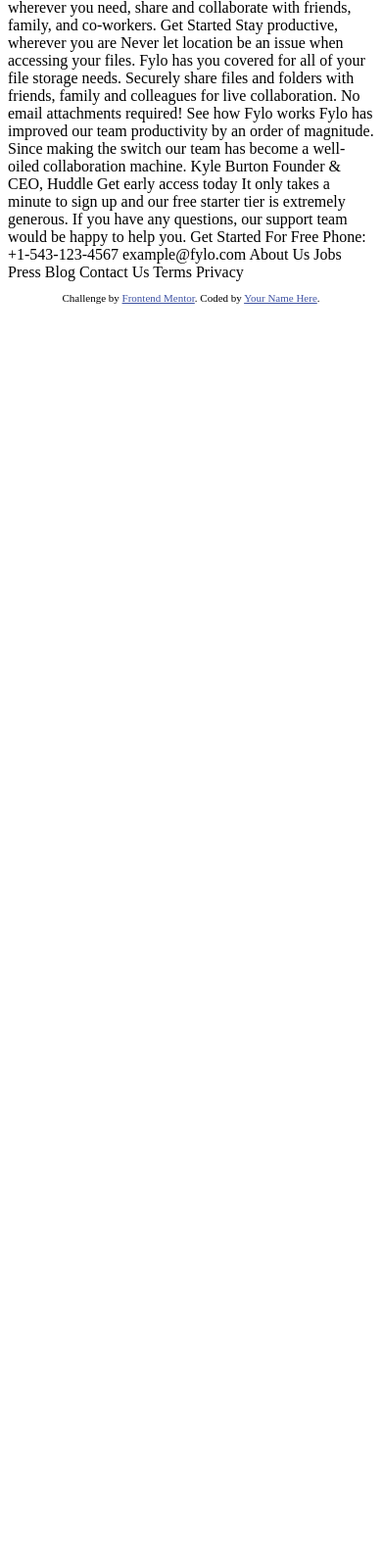
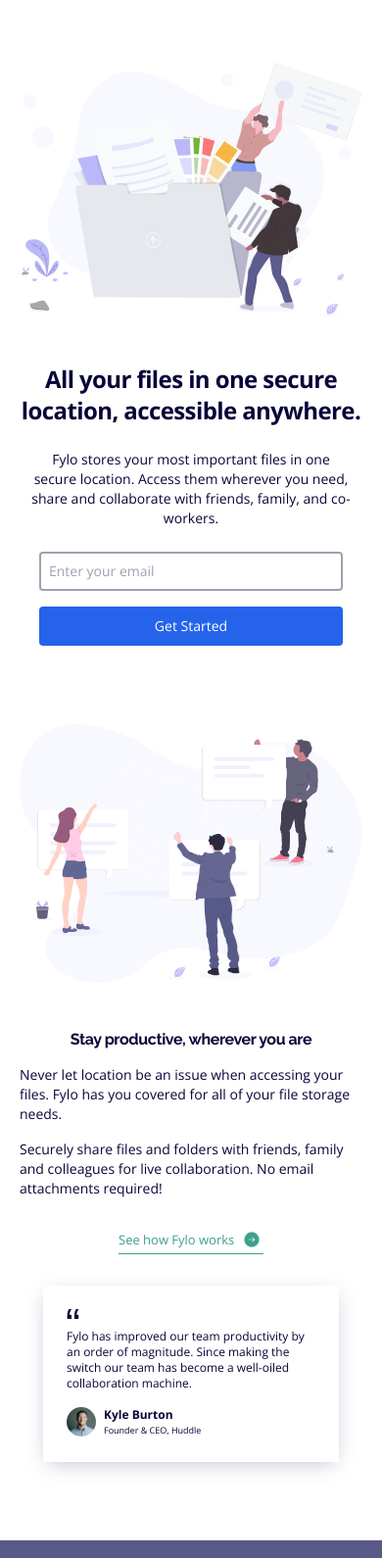
Before and after one commit to jfernandezunsa/fylo, a website: page index.html in a window 390 px wide. Shown: the part 63-1653 px from the top of the page at 98% size. Before the commit the page ends 844 px from the top, so only its background shows below. Drawn offline with nearby package versions, Linux system fonts and the light colour scheme.

Commit message:
modelo mobil terminado

```diff
--- a/index.html
+++ b/index.html
@@ -1,73 +1,125 @@
 <!DOCTYPE html>
 <html lang="en">
   <head>
-  <meta charset="UTF-8">
-  <meta name="viewport" content="width=device-width, initial-scale=1.0"> <!-- displays site properly based on user's device -->
+    <meta charset="UTF-8" />
+    <meta name="viewport" content="width=device-width, initial-scale=1.0" />
+    <!-- displays site properly based on user's device -->
 
-  <link rel="icon" type="image/png" sizes="32x32" href="./images/favicon-32x32.png">
+    <link
+      rel="icon"
+      type="image/png"
+      sizes="32x32"
+      href="./images/favicon-32x32.png"
+    />
 
     <title>Frontend Mentor | Fylo landing page with two column layout</title>
+    <script src="https://cdn.tailwindcss.com"></script>
+    <!-- Feel free to remove these styles or customise in your own stylesheet 👍 -->
 
-  <!-- Feel free to remove these styles or customise in your own stylesheet 👍 -->
     <style>
-    .attribution { font-size: 11px; text-align: center; }
-    .attribution a { color: hsl(228, 45%, 44%); }
+      @import url("https://fonts.googleapis.com/css2?family=Open+Sans:ital,wght@0,300..800;1,300..800&display=swap");
+      @import url("https://fonts.googleapis.com/css2?family=Raleway:ital,wght@0,700;1,700&display=swap");
+      body {
+        font-family: "Open Sans", sans-serif;
+        color: #080539;
+      }
+
+      .attribution {
+        font-size: 11px;
+        text-align: center;
+      }
+      .attribution a {
+        color: hsl(228, 45%, 44%);
+      }
     </style>
   </head>
-<body>
-
-  Features
-  Team
-  Sign In
-
-  All your files in one secure location, accessible anywhere.
-
-  Fylo stores your most important files in one secure location.
-  Access them wherever you need, share and collaborate with friends,
-  family, and co-workers.
-
-  Get Started
-
-  Stay productive, wherever you are
-
-  Never let location be an issue when accessing your files. Fylo has you
-  covered for all of your file storage needs.
-
-  Securely share files and folders with friends, family and colleagues for
-  live collaboration. No email attachments required!
-
-  See how Fylo works
-
-  Fylo has improved our team productivity by an order of magnitude. Since
-  making the switch our team has become a well-oiled collaboration machine.
-
-  Kyle Burton
-  Founder & CEO, Huddle
-
-  Get early access today
-
-  It only takes a minute to sign up and our free starter tier is extremely generous.
-  If you have any questions, our support team would be happy to help you.
-
-  Get Started For Free
-
-  Phone: +1-543-123-4567
-  example@fylo.com
-
-  About Us
-  Jobs
-  Press
-  Blog
-
-  Contact Us
-  Terms
-  Privacy
-
-  <footer>
-    <p class="attribution">
-      Challenge by <a href="https://www.frontendmentor.io?ref=challenge" target="_blank">Frontend Mentor</a>.
-      Coded by <a href="#">Your Name Here</a>.
+  <body class="text-sm">
+    <nav class="flex justify-between mx-5 my-6">
+      <img class="h-[23px]" src="/images/logo.svg" alt="Logo Filo" />
+        <ul class="flex gap-x-5 text-[13px] font-['Raleway'] opacity-60">
+          <li><a href="#">Features</a></li>
+          <li><a href="#"></a>Team</a></li>
+          <li><a href="#"></a>Sign In</a></li>
+        </ul>
+    </nav>
+<section class="mt-20 mx-5 flex flex-col gap-y-12">
+  <figure>
+    <img src="/images/illustration-1.svg" alt="">
+  </figure>
+  <div class="flex flex-col gap-y-6">
+    <h1 class="text-2xl font-bold text-center tracking-tight">All your files in one secure location, accessible anywhere.</h1>
+    <p class="text-center px-3">Fylo stores your most important files in one secure location. Access them wherever you need, share and collaborate with friends, family, and co-workers.</p>
+    <form action="" class="flex flex-col gap-y-4 mx-5">
+      <input type="text" placeholder="Enter your email" class="border-2 border-gray-400 rounded p-2 text-sm">
+      <button class="p-[10px] bg-blue-600 rounded text-white">Get Started</button>
+    </form>
+  </div>
+</section>
+<section class="mt-20 mx-5 flex flex-col gap-y-12">
+  <figure>
+    <img src="/images/illustration-2.svg" alt="">
+  </figure>
+  <div class="flex flex-col gap-y-4">
+    <h2 class="text-[16px] font-bold font-['Raleway'] text-center tracking-tight">Stay productive, wherever you are</h2>
+    <p>Never let location be an issue when accessing your files. Fylo has you covered for all of your file storage needs.</p>
+    <p>Securely share files and folders with friends, family and colleagues for live collaboration. No email attachments required!</p>
+    <a href="#" class=" mx-auto my-4 flex flex-initial pb-1 border-b-[1px] border-b-[#3C9F8F] w-[148px] text-[#3C9F8F]"><span class="text-[13px] tracking-tigh">See how Fylo works</span><img src="/images/icon-arrow.svg" alt="" class="w-[20px] h-[20px] ms-2"></a>
+    <div class="bg-white p-6 mx-6 mb-20 text-xs shadow-[0_5px_20px_-5px_rgba(88,89,137,0.4)]">
+      <img src="/images/icon-quotes.svg" alt="">
+      <p class="py-2 leading-4">Fylo has improved our team productivity by an order of
+        magnitude. Since making the switch our team has become a well-oiled
+        collaboration machine.
       </p>
+      <div class="flex mt-2">
+        <img src="/images/avatar-testimonial.jpg" alt="" class="w-[30px] h-[30px] rounded-full me-2">
+        <p class="font-bold">Kyle Burton<span class="block text-[9px] font-normal">Founder & CEO, Huddle</span></p>
+      </div>
+    </div>
+  </div>
+</section>
+<section class="bg-[#585989] text-white p-8 flex flex-col ">
+  <h2 class="text-[16px] font-bold font-['Raleway'] text-center p-4">Get early access today</h2>
+  <p class="text-center px-3 py-4">It only takes a minute to sign up and our free starter tier is extremely generous. If you have any questions, our support team would be happy to help you.
+  </p>
+  <form action="" class="flex flex-col gap-y-3 mx-5 text-xs">
+    <input type="text" placeholder="email@example.com" class="border-2 border-gray-400 rounded p-2 text-xs placeholder-gray-300">
+    <button class="p-2 bg-blue-600 rounded text-white text-xs">Get Started For Free</button>
+  </form>
+</section>
+<footer class="bg-[#070439] p-10 text-white leading-10 flex flex-col gap-y-8">
+  <img class="h-[50px] w-[169px] mt-4" src="/images/logo-dark.svg" alt="Logo Filo" />
+  <div>
+    <ul>
+      <li><img src="/images/icon-phone.svg" alt="" class="w-4 inline me-4">Phone: +1-543-123-4567</li>
+      <li><img src="/images/icon-email.svg" alt="" class="w-4 inline me-4">example@fylo.com</li>
+    </ul>
+  </div>
+  <div>
+    <ul>
+      <li><a href="#">About Us</a></li>
+      <li><a href="#">Jobs</a></li>
+      <li><a href="#">Press</a></li>
+      <li><a href="#">Blog</a></li>
+    </ul>
+  </div>
+  <div>
+    <ul>
+      <li><a href="#">Contact Us</a></li>
+      <li><a href="#">Terms</a></li>
+      <li><a href="#">Privacy</a></li>
+    </ul>
+  </div>
+  <div class="flex gap-3 text-center place-content-center">
+    <div class="w-[25px] h-[25px] rounded-full border-[1px] border-white ">
+      <img src="/images/facebook.svg" alt="" class="w-[12px] mx-auto mt-[5px]">
+    </div>
+    <div class="w-[25px] h-[25px] rounded-full border-[1px] border-white ">
+      <img src="/images/twitter.svg" alt="" class="w-[12px] mx-auto mt-[5px]">
+    </div>
+    <div class="w-[25px] h-[25px] rounded-full border-[1px] border-white ">
+      <img src="/images/instagram.svg" alt="" class="w-[12px] mx-auto mt-[5px]">
+    </div>
+  </div>
 </footer>
 </body>
 </html>
--- /dev/null
+++ b/package.json
@@ -0,0 +1,5 @@
+{
+  "devDependencies": {
+    "tailwindcss": "^3.4.3"
+  }
+}
--- /dev/null
+++ b/tailwind.config.js
@@ -0,0 +1,8 @@
+/** @type {import('tailwindcss').Config} */
+module.exports = {
+  content: [],
+  theme: {
+    extend: {},
+  },
+  plugins: [],
+}
```
Also changed, not shown: images/facebook.svg (added), images/instagram.svg (added), images/logo-dark.svg (added), images/twitter.svg (added), 1 other file. Lines whose indentation alone changed are shown as unchanged.
